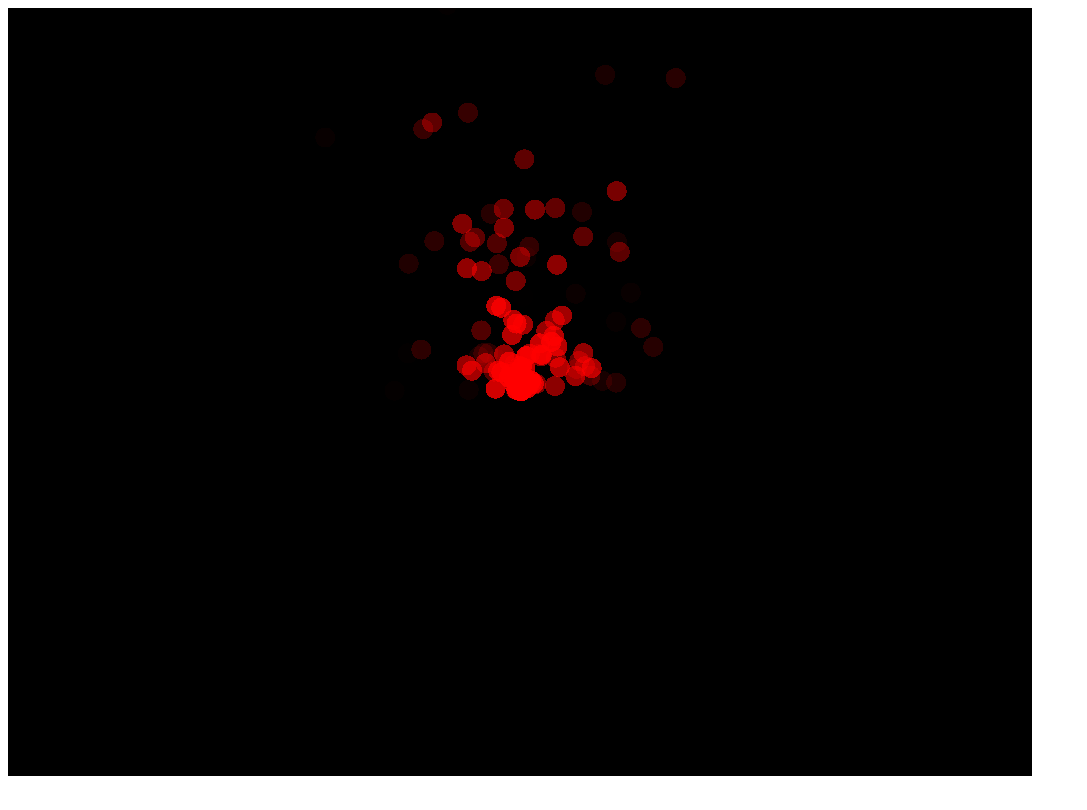
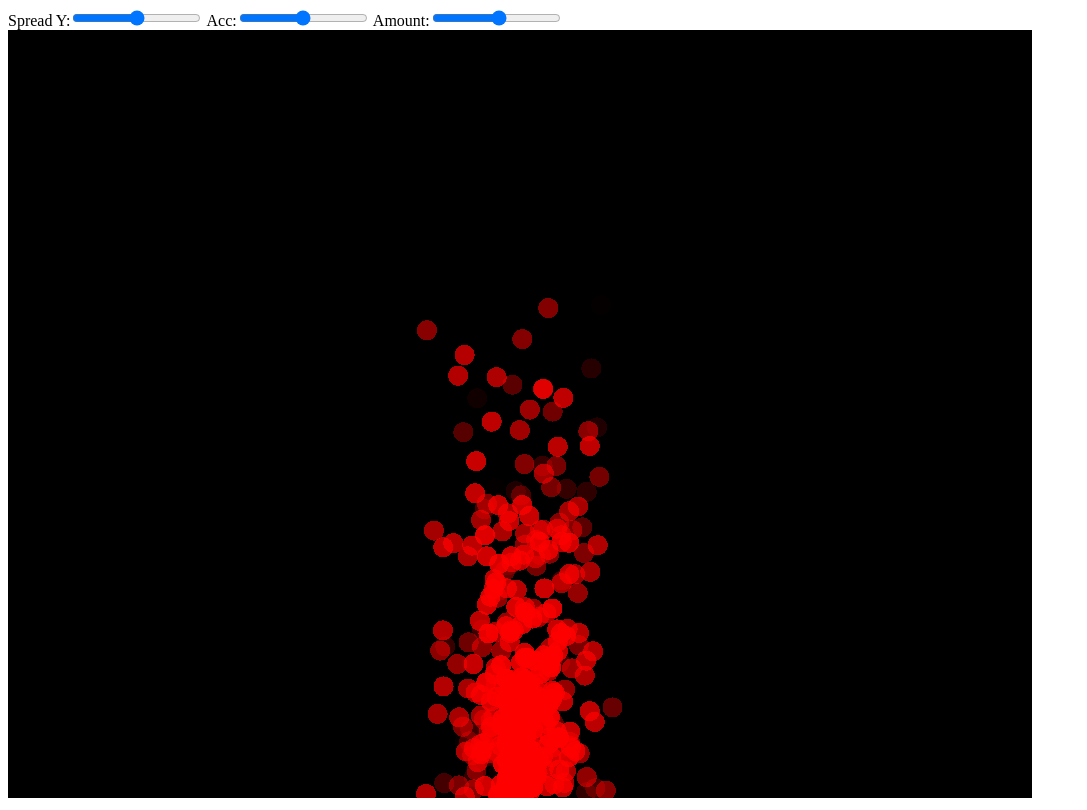
Before and after one commit to erlendr/pixijs-test, a website: page client/index.html in a window 1280 px wide. Shown: the whole page, without its empty margins (0-1087 px from the left). Drawn offline with Linux system fonts and the light colour scheme; animation ran at ten frames a second.

Commit message:
Controls

```diff
--- a/client/index.html
+++ b/client/index.html
@@ -6,6 +6,9 @@
 	<script src="vendor/sylvester.src.js"></script>
 </head>
 <body>
+	<label for="speed">Spread Y:</label><input id="speed" name="speed" type="range" max="100"/>
+	<label for="speed">Acc:</label><input id="acc" name="acc" type="range" max="100"/>
+	<label for="amount">Amount:</label><input id="amount" name="amount" type="range" min="1" max="20"/>
 	<script src="test.js"></script>
 </body>
 </html>
--- a/client/test.js
+++ b/client/test.js
@@ -34,16 +34,21 @@ function circle(radius, backgroundColor, borderColor, borderWidth ) {
   return circle;
 };
 
+var ACC = 0.05;
+var SPEEDRANGE = 2;
+var AMOUNT = 10;
+
 var PARTICLE = function() {
   this.sprite = new circle(10, 0xFF0000, 0xFFFFFF, 0)
 
   this.sprite.position.x = screenx/2;
-  this.sprite.position.y = screeny/2;
+  this.sprite.position.y = screeny;
 
-  this.acceleration = $V([0, 0.05]);
-  this.speed = $V([randomRange(-1,1), randomRange(-2,0)]);
+  this.acceleration = $V([0, ACC]);
+  console.log(this.acceleration.elements[1]);
+  this.speed = $V([randomRange(-SPEEDRANGE,SPEEDRANGE), randomRange(-10,0)]);
   this.age = 0;
-  this.life = 60 * 4 * Math.random();
+  this.life = 60 * 3 * Math.random();
 
   return this;
 }
@@ -57,7 +62,7 @@ function updateParticle(b) {
   b.sprite.position.x += b.speed.elements[0];
   b.sprite.position.y += b.speed.elements[1];
 
-  if(b.sprite.position.x > 1024 || b.sprite.position.y > 768 || (b.age > b.life)) {
+  if(b.sprite.position.x > screenx || b.sprite.position.y > screeny || (b.age > b.life)) {
     stage.removeChild(b.sprite);
     objects.remove(b);
   }
@@ -73,23 +78,41 @@ objects.remove = function(o) {
   }
 };
 
-for(var i = 0; i < 10; i++) {
+for(var i = 0; i < AMOUNT; i++) {
   objects.push(new PARTICLE());
 }
 
 objects.push(new PARTICLE());
 
 function animate() {
-  setTimeout(animate, 16.6);
+  requestAnimFrame(animate);
 
   for(var i = 0; i < objects.length; i++) {
     stage.addChild(objects[i].sprite);
     updateParticle(objects[i]);
   }
 
-  for(var i = 0; i < 1; i++) {
+  for(var i = 0; i < AMOUNT; i++) {
     objects.push(new PARTICLE);
   }
   // render the stage
   renderer.render(stage);
 }
+
+var speedSlider = document.getElementById("speed");
+var speedChange = function(e) {
+  SPEEDRANGE = e.srcElement.value/10;
+}
+speedSlider.onchange = speedChange;
+
+var accSlider = document.getElementById("acc");
+var accChange = function(e) {
+  ACC = e.srcElement.value/10000;
+}
+accSlider.onchange = accChange;
+
+var amountSlider = document.getElementById("amount");
+var amountChange = function(e) {
+  AMOUNT = e.srcElement.value;
+}
+amountSlider.onchange = amountChange;
```
